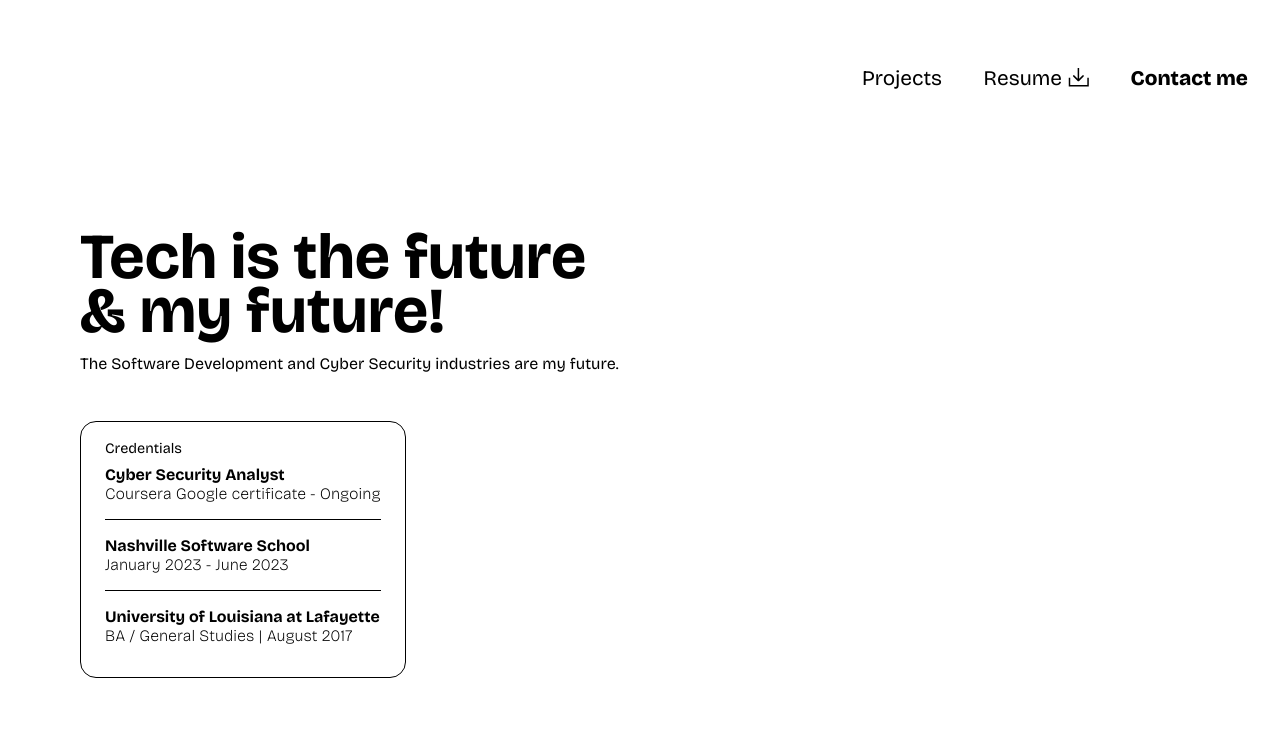
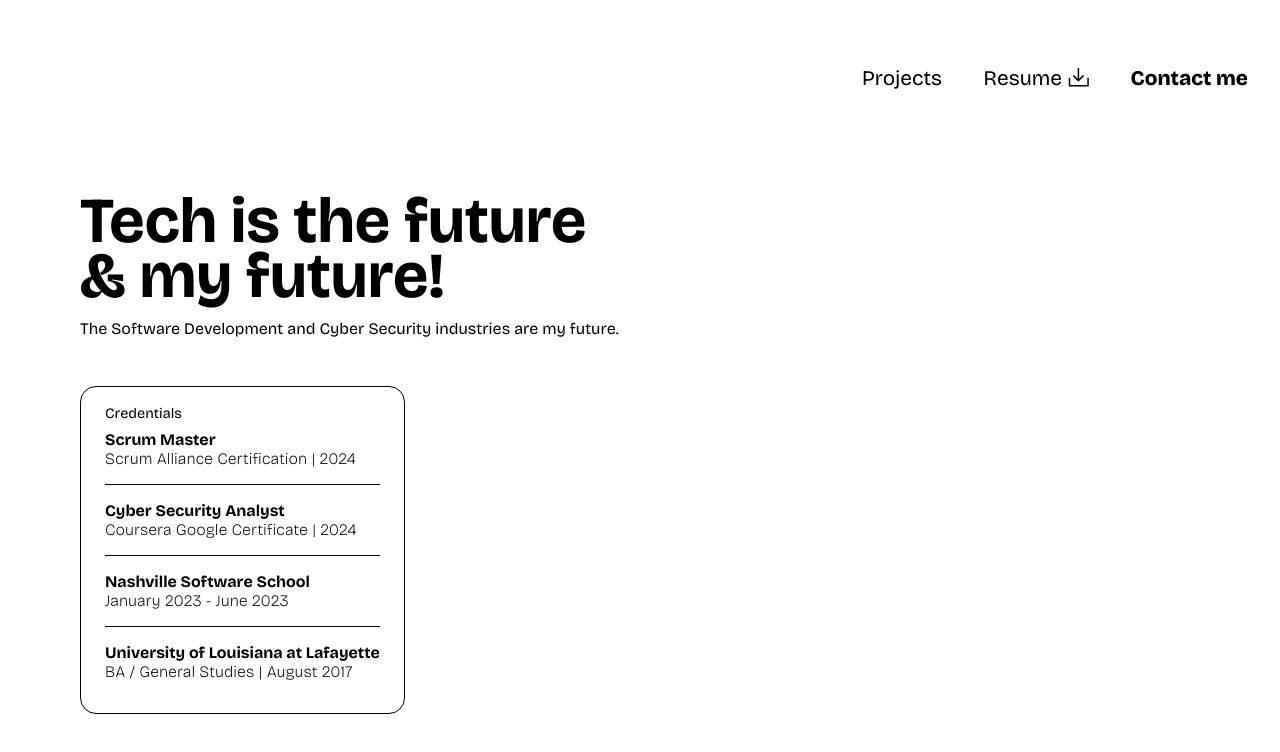
Before and after one commit to FrankieBruno/PORTFOLIO-2024, a Next.js app: page / in a window 1280 px wide. Shown: the top 752 px of the page. Built offline with nearby package versions, Linux system fonts and the light colour scheme.

Commit message:
credentials-update

```diff
--- a/components/Hero.jsx
+++ b/components/Hero.jsx
@@ -9,8 +9,12 @@ export default function Hero(){
                 <span className={styles.credentialslabel}>Credentials</span>
                 <ul className={styles.credentialslist}>
                     <li>
+                        <span className={styles.credentialname}>Scrum Master</span>
+                        <span className={styles.credentialdate}>Scrum Alliance Certification | 2024</span>
+                    </li>
+                    <li>
                         <span className={styles.credentialname}>Cyber Security Analyst</span>
-                        <span className={styles.credentialdate}>Coursera Google certificate - Ongoing</span>
+                        <span className={styles.credentialdate}>Coursera Google Certificate | 2024</span>
                     </li>
                     <li>
                         <span className={styles.credentialname}>Nashville Software School</span>
```
